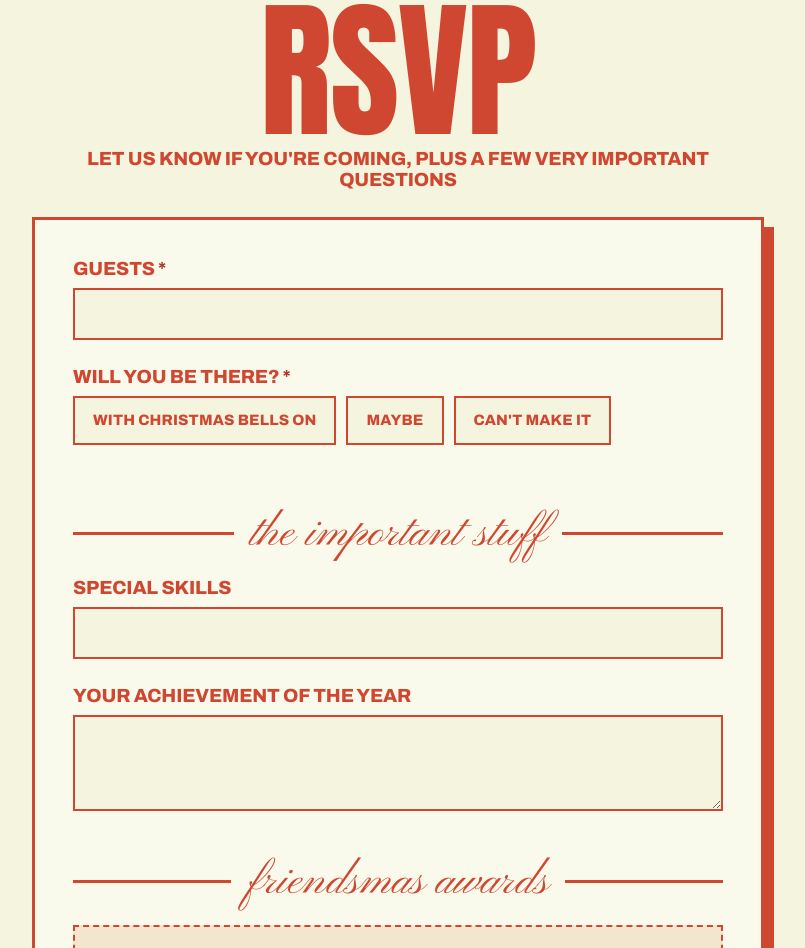
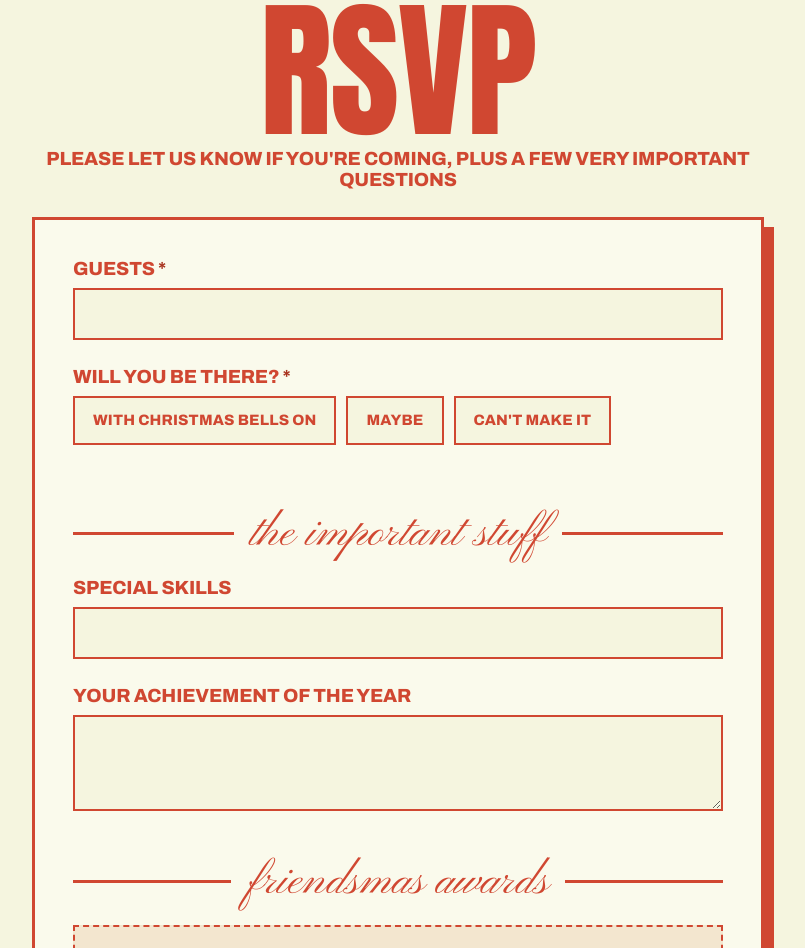
Before and after one commit to anastuart/xmas, a plain HTML site: page index.html in a window 1280 px wide. Shown: the part 1470-2418 px from the top of the page, without its empty margins (242-1047 px from the left). Drawn offline with Linux system fonts and the light colour scheme.

Commit message:
Update index.html

```diff
--- a/index.html
+++ b/index.html
@@ -176,7 +176,7 @@
 <main class="rsvp" id="rsvp">
   <div class="rsvp-head">
     <h2>RSVP</h2>
-    <p class="caps">Let us know if you're coming, plus a few very important questions</p>
+    <p class="caps">Please let us know if you're coming, plus a few very important questions</p>
   </div>
 
   <div class="card">
```
